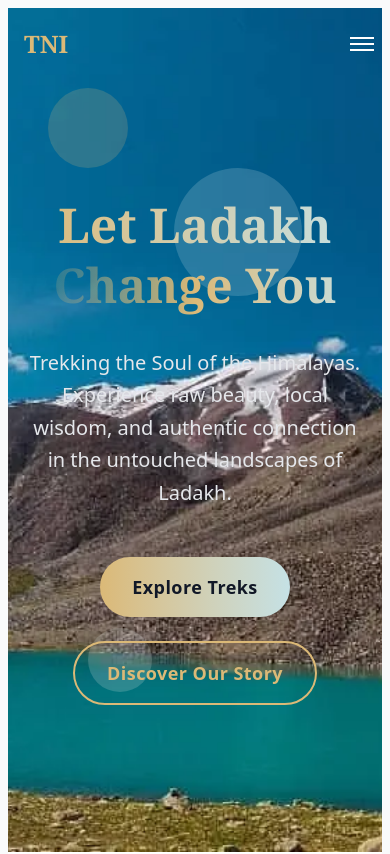
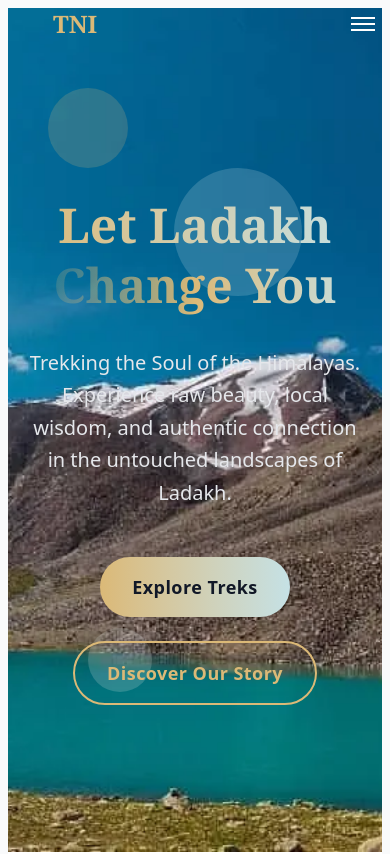
Before and after one commit to skarmat/TNI, a website: page index.html in a window 390 px wide. Shown: the top 854 px of the page. Drawn offline with nearby package versions, Linux system fonts and the light colour scheme.

Commit message:
responsive fixed prob

```diff
--- a/index.html
+++ b/index.html
@@ -18,7 +18,11 @@
         border: none;
         cursor: pointer;
         z-index: 1002;
-        position: relative;
+        position: absolute;
+        right: 15px;
+        top: 50%;
+        transform: translateY(-50%);
+        flex-shrink: 0;
       }
 
       .hamburger-line {
@@ -193,6 +197,24 @@
           font-size: 20px;
           padding: 18px 35px;
         }
+
+        #navbar {
+          padding: 0;
+        }
+
+        #navbar .max-w-7xl {
+          max-width: 100%;
+          padding: 0 15px;
+          margin: 0;
+        }
+
+        #navbar .flex {
+          padding: 0 15px;
+        }
+
+        .mobile-menu-btn {
+          right: 15px;
+        }
       }
 
       @media (min-width: 769px) {
@@ -236,11 +258,11 @@
   <body class="bg-gray-50 text-gray-900 font-sans">
     <!-- Navigation -->
     <nav
-      class="fixed w-full mx-10 rounded-full z-50 bg-black/80 backdrop-blur-md shadow transition-all duration-500"
+      class="fixed w-full z-50 bg-black/80 backdrop-blur-md shadow transition-all duration-500"
       id="navbar"
-      style="z-index: 1001"
+      style="z-index: 1001; overflow: hidden"
     >
-      <div class="max-w-7xl mx-auto px-4 sm:px-6 lg:px-8">
+      <div class="max-w-7xl mx-auto px-4 sm:px-6 lg:px-8 relative">
         <div class="flex justify-between items-center py-4">
           <div class="flex items-center">
             <div class="text-2xl font-serif font-bold text-[#DBB977]">TNI</div>
```
Also changed, not shown: dist/output.css.
